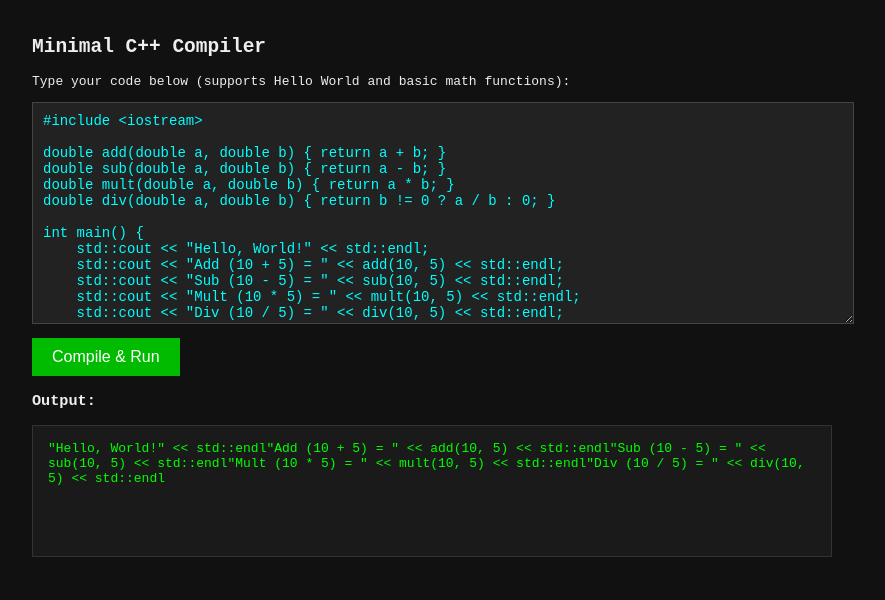
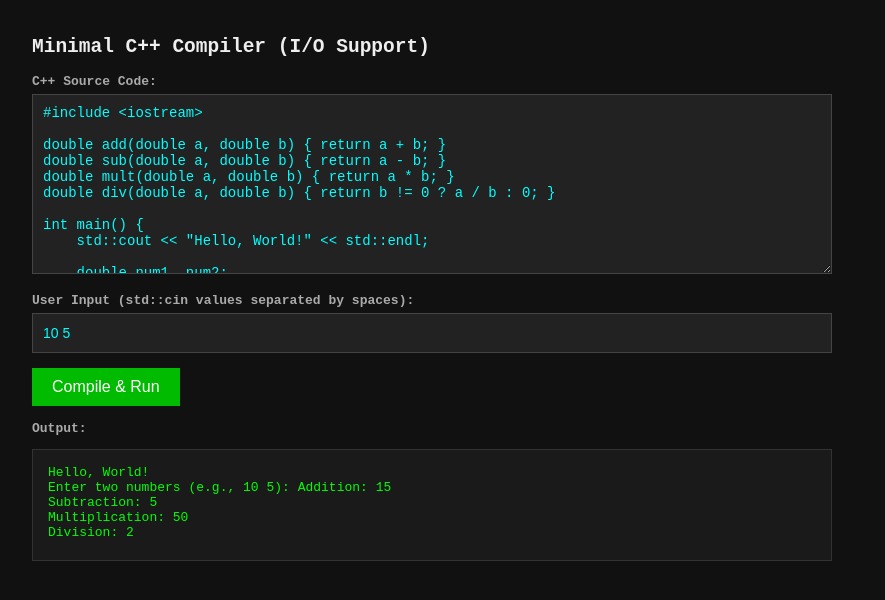
Before and after one commit to sunjinatonni6-lab/CPPify, a plain HTML site: page index.html in a window 1280 px wide. Both pictures are taken after a click on the button "Compile & Run". Shown: the whole page, without its empty margins (208-1093 px from the left). Drawn offline with Linux system fonts and the light colour scheme.

Commit message:
Update index.html

```diff
--- a/index.html
+++ b/index.html
@@ -3,20 +3,23 @@
 <head>
   <meta charset="UTF-8">
   <meta name="viewport" content="width=device-width, initial-scale=1.0">
-  <title>Minimal C++ Compiler</title>
+  <title>Minimal C++ Compiler with Input/Output</title>
   <style>
     body { font-family: monospace; background: #111; color: #eee; padding: 20px; max-width: 800px; margin: auto; }
-    textarea { width: 100%; height: 200px; background: #222; color: #0ff; border: 1px solid #444; padding: 10px; font-size: 14px; resize: vertical; }
-    button { background: #0b0; color: #fff; border: none; padding: 10px 20px; font-size: 16px; cursor: pointer; margin-top: 10px; }
+    textarea, input { width: 100%; background: #222; color: #0ff; border: 1px solid #444; padding: 10px; font-size: 14px; box-sizing: border-box; }
+    textarea { height: 180px; resize: vertical; }
+    input { height: 40px; margin-bottom: 10px; }
+    button { background: #0b0; color: #fff; border: none; padding: 10px 20px; font-size: 16px; cursor: pointer; margin-top: 5px; }
     button:hover { background: #090; }
-    pre { background: #1a1a1a; border: 1px solid #333; padding: 15px; min-height: 100px; color: #0f0; white-space: pre-wrap; }
+    pre { background: #1a1a1a; border: 1px solid #333; padding: 15px; min-height: 80px; color: #0f0; white-space: pre-wrap; }
+    .label { margin-top: 15px; margin-bottom: 5px; font-weight: bold; color: #aaa; display: block; }
   </style>
 </head>
 <body>
 
-  <h2>Minimal C++ Compiler</h2>
-  <p>Type your code below (supports Hello World and basic math functions):</p>
+  <h2>Minimal C++ Compiler (I/O Support)</h2>
 
+  <span class="label">C++ Source Code:</span>
   <textarea id="source-code">#include <iostream>
 
 double add(double a, double b) { return a + b; }
@@ -26,71 +29,105 @@ double div(double a, double b) { return b != 0 ? a / b : 0; }
 
 int main() {
     std::cout << "Hello, World!" << std::endl;
-    std::cout << "Add (10 + 5) = " << add(10, 5) << std::endl;
-    std::cout << "Sub (10 - 5) = " << sub(10, 5) << std::endl;
-    std::cout << "Mult (10 * 5) = " << mult(10, 5) << std::endl;
-    std::cout << "Div (10 / 5) = " << div(10, 5) << std::endl;
+
+    double num1, num2;
+    std::cout << "Enter two numbers (e.g., 10 5): ";
+    std::cin >> num1 >> num2;
+
+    std::cout << "Addition: " << add(num1, num2) << std::endl;
+    std::cout << "Subtraction: " << sub(num1, num2) << std::endl;
+    std::cout << "Multiplication: " << mult(num1, num2) << std::endl;
+    std::cout << "Division: " << div(num1, num2) << std::endl;
     return 0;
 }</textarea>
+
+  <span class="label">User Input (std::cin values separated by spaces):</span>
+  <input type="text" id="user-input" value="10 5" placeholder="Enter inputs here (e.g. 10 5)">
 
   <br>
   <button onclick="compileAndRun()">Compile & Run</button>
 
-  <h3>Output:</h3>
+  <span class="label">Output:</span>
   <pre id="output">Click "Compile & Run" to execute...</pre>
 
   <script>
+    // Helper functions for C++ math operations
+    function add(a, b) { return a + b; }
+    function sub(a, b) { return a - b; }
+    function mult(a, b) { return a * b; }
+    function div(a, b) { return b !== 0 ? a / b : "Error: Division by zero"; }
+
     function compileAndRun() {
       const code = document.getElementById('source-code').value;
+      const rawInput = document.getElementById('user-input').value;
       const outputBox = document.getElementById('output');
-      outputBox.innerText = "Compiling...";
+
+      outputBox.innerText = "Compiling & executing...";
 
       setTimeout(() => {
         let output = "";
         try {
-          // Simple custom parser for the requested operations
           if (!code.includes("main()")) {
             throw new Error("Compilation Error: Missing 'int main()'");
           }
 
-          // Evaluate cout statements directly or extract arithmetic
+          const inputs = rawInput.trim().split(/\s+/).filter(Boolean);
+          let inputIndex = 0;
+          let variables = {};
+
           const lines = code.split("\n");
-          let vars = {};
 
           lines.forEach(line => {
             let l = line.trim();
-            if (l.startsWith("std::cout")) {
-              let part = l.split("<<").slice(1).join("<<").replace(/;$/, "").trim();
-              if (part === 'std::endl' || part === '"\\n"') {
-                output += "\n";
-              } else if (part.startsWith('"') && part.endsWith('"')) {
-                output += part.slice(1, -1);
-              } else {
-                // Handle function calls inside cout
-                try {
-                  let evaluated = eval(part.replace(/add\(/g, "add(").replace(/sub\(/g, "sub("));
-                  output += evaluated;
-                } catch {
-                  output += part;
+
+            // Handle std::cin input
+            if (l.startsWith("std::cin")) {
+              let parts = l.split(">>").slice(1);
+              parts.forEach(p => {
+                let varName = p.replace(/;$/, "").trim();
+                if (inputs[inputIndex] !== undefined) {
+                  let val = inputs[inputIndex++];
+                  variables[varName] = isNaN(val) ? val : Number(val);
                 }
-              }
+              });
+            }
+
+            // Handle std::cout output
+            else if (l.startsWith("std::cout")) {
+              let part = l.split("<<").slice(1);
+              part.forEach(p => {
+                let expr = p.replace(/;$/, "").trim();
+                if (expr === 'std::endl' || expr === '"\\n"') {
+                  output += "\n";
+                } else if (expr.startsWith('"') && expr.endsWith('"')) {
+                  output += expr.slice(1, -1);
+                } else {
+                  // Replace variable names with their actual input values
+                  let evaluatedExpr = expr;
+                  Object.keys(variables).forEach(v => {
+                    const regex = new RegExp(`\\b${v}\\b`, 'g');
+                    evaluatedExpr = evaluatedExpr.replace(regex, variables[v]);
+                  });
+
+                  try {
+                    let result = eval(evaluatedExpr);
+                    output += result !== undefined ? result : evaluatedExpr;
+                  } catch {
+                    output += evaluatedExpr;
+                  }
+                }
+              });
             }
           });
 
           if (!output) output = "Compilation successful, but no stdout output produced.";
         } catch (err) {
-          output = err.message;
+          output = "Error: " + err.message;
         }
 
         outputBox.innerText = output;
-      }, 150);
+      }, 100);
     }
-
-    // Helper functions simulated for execution
-    function add(a, b) { return a + b; }
-    function sub(a, b) { return a - b; }
-    function mult(a, b) { return a * b; }
-    function div(a, b) { return b !== 0 ? a / b : "Error: Division by zero"; }
   </script>
 
 </body>
```
